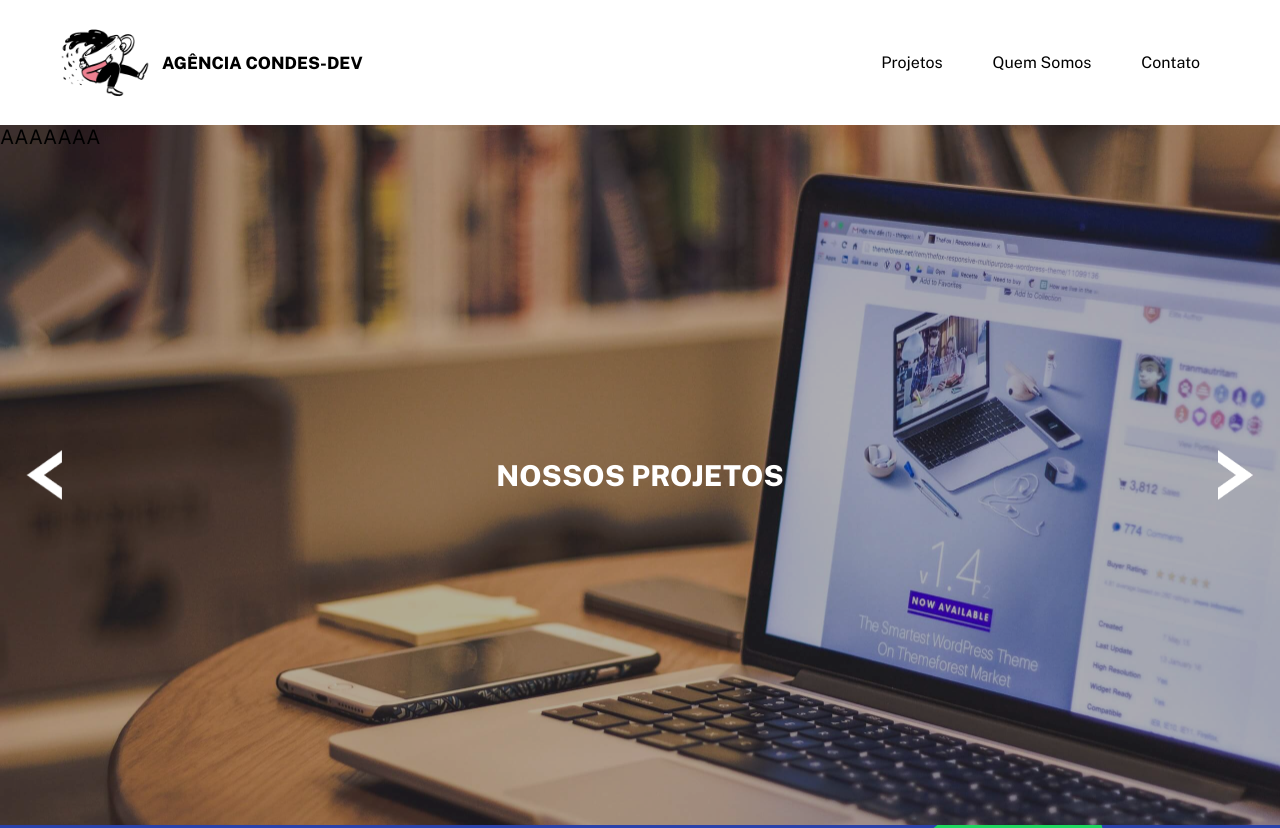
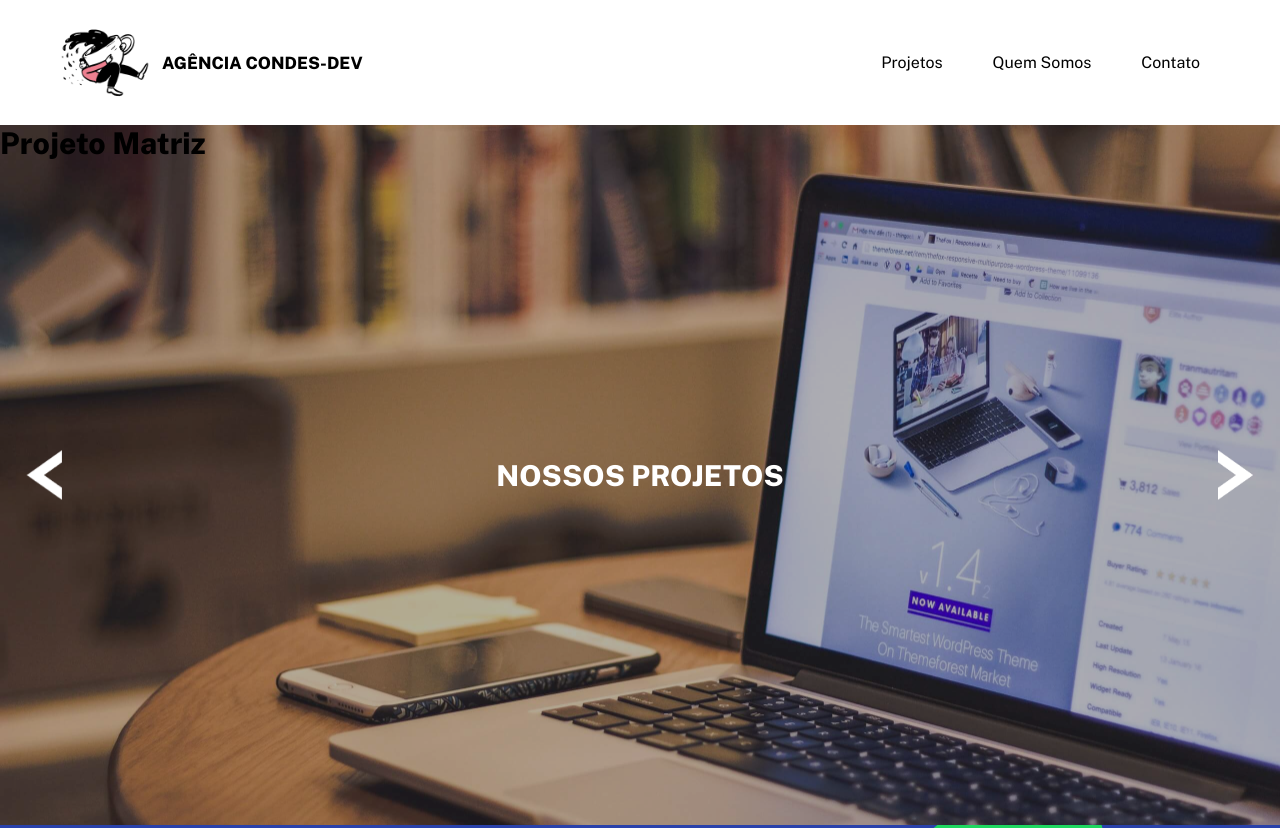
Before and after one commit to Marcondes-Lima/Landig-Pages, a plain HTML site: page index.html in a window 1280 px wide. Shown: the top 828 px of the page. Drawn offline with nearby package versions, Linux system fonts and the light colour scheme.

Commit message:
index.html

```diff
--- a/index.html
+++ b/index.html
@@ -39,7 +39,10 @@
         <section class="paineis">
             <h1 class="titulo">Nossos Projetos</h1>
 
-            <div class="imagem-painel projeto1 mostrar">AAAAAAA</div>
+            <div class="imagem-painel projeto1 mostrar">
+                <h2>Projeto Matriz</h2>
+                <p></p>
+            </div>
             <div class="imagem-painel projeto2"></div>
             <div class="imagem-painel projeto3"></div>
 
```
